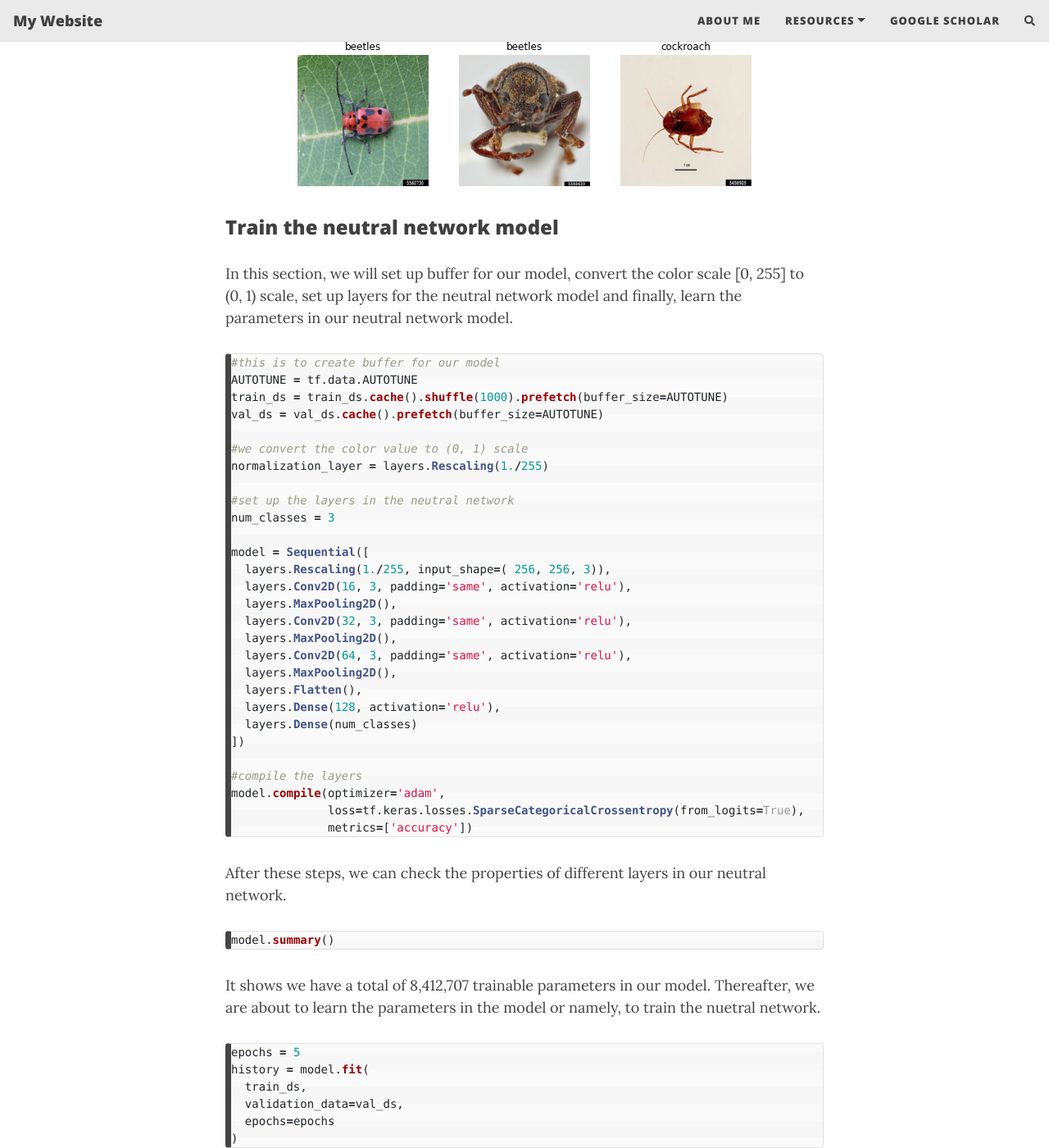
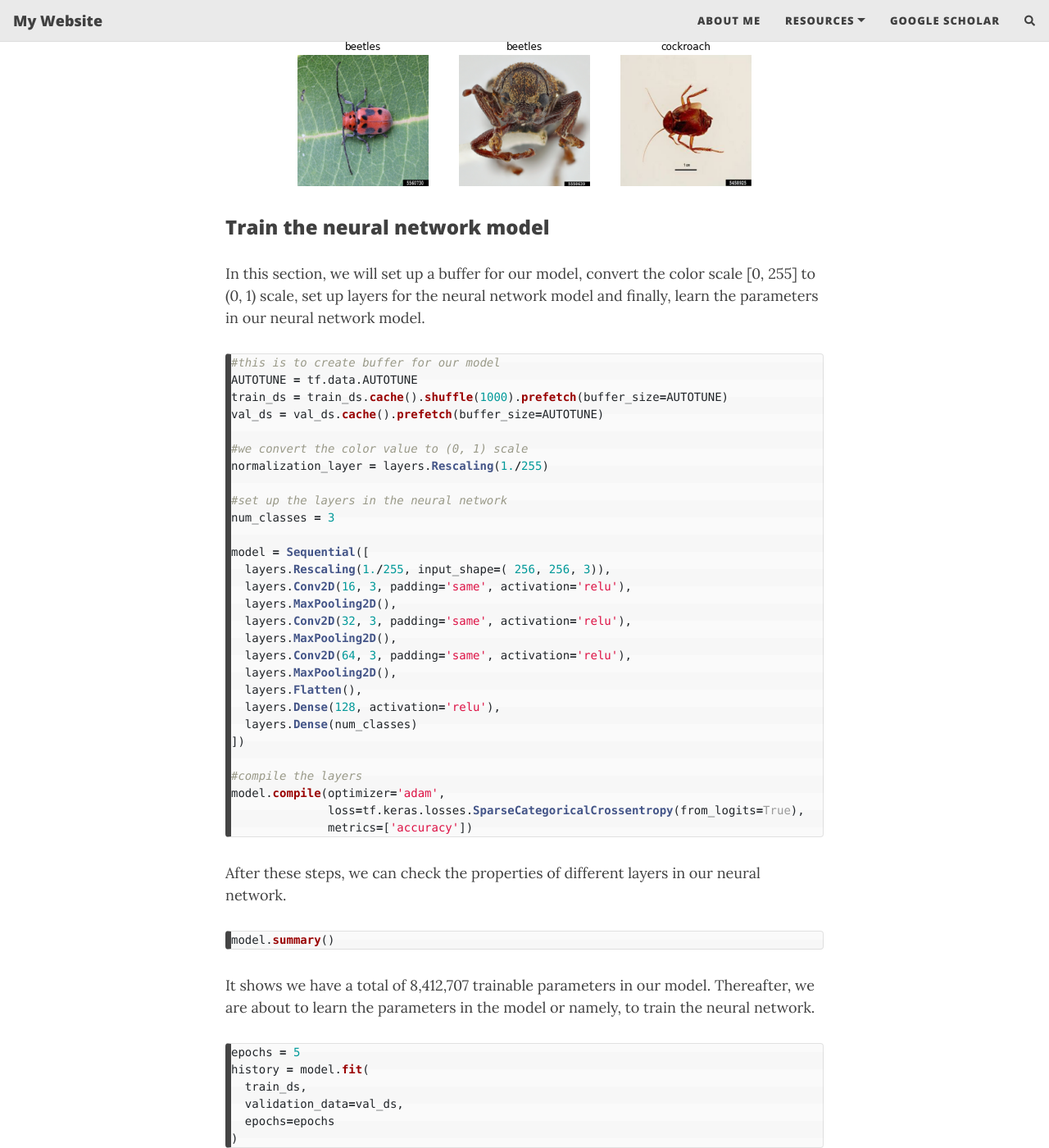
Before and after one commit to Lujun995/lujun995.github.io, a Jekyll site: the page built from _posts/2021-11-15-Deep-Learning-and-SHAP.md, in a window 1280 px wide and 1400 px high, scrolled down 4117 px. Shown: the whole window at 82% size. Built offline with Jekyll 4.4.1, drawn with Linux system fonts in a browser that asks for light colours; nearby versions of some CDN libraries; comment, search, counter and statistics services are not loaded; some of the changed text lies outside the part shown.

Commit message:
Update 2021-11-15-Deep-Learning-and-SHAP.md

```diff
--- a/_posts/2021-11-15-Deep-Learning-and-SHAP.md
+++ b/_posts/2021-11-15-Deep-Learning-and-SHAP.md
@@ -72,9 +72,9 @@ PIL.Image.open(str(dragonflies[175]))
 
 ![Illustrate](/assets/img/dragonfly175.png){: .mx-auto.d-block :}
 
-### Configure the neutral network model
+### Configure the neural network model
 
-We need to set the training dataset (using the photos in "train" folder) and test dataset (using the "test" folder) for our neutral network model. Here we use functions in `tensorflow.keras` to help set up the configuration. We first set the training set and test set, and check the names of the 3 classes in our dataset.
+We need to set the training dataset (using the photos in the "train" folder) and the test dataset (using the "test" folder) for our neural network model. Here we use functions in `tensorflow.keras` to help set up the configuration. We first set the training set and test set, and check the names of the 3 classes in our dataset.
 
 {% highlight python %}
 train_ds = tf.keras.utils.image_dataset_from_directory(directory = "insects/train")
@@ -111,9 +111,9 @@ for images, labels in train_ds.take(1):
 
 ![Illustrate](/assets/img/9visuals.png){: .mx-auto.d-block :}
 
-### Train the neutral network model
+### Train the neural network model
 
-In this section, we will set up buffer for our model, convert the color scale [0, 255] to (0, 1) scale, set up layers for the neutral network model and finally, learn the parameters in our neutral network model.
+In this section, we will set up a buffer for our model, convert the color scale [0, 255] to (0, 1) scale, set up layers for the neural network model and finally, learn the parameters in our neural network model.
 
 {% highlight python %}
 #this is to create buffer for our model
@@ -124,7 +124,7 @@ val_ds = val_ds.cache().prefetch(buffer_size=AUTOTUNE)
 #we convert the color value to (0, 1) scale
 normalization_layer = layers.Rescaling(1./255)
 
-#set up the layers in the neutral network
+#set up the layers in the neural network
 num_classes = 3
 
 model = Sequential([
@@ -146,13 +146,13 @@ model.compile(optimizer='adam',
               metrics=['accuracy'])
 {% endhighlight %}
 
-After these steps, we can check the properties of different layers in our neutral network.
+After these steps, we can check the properties of different layers in our neural network.
 
 {% highlight python %}
 model.summary()
 {% endhighlight %}
 
-It shows we have a total of 8,412,707 trainable parameters in our model. Thereafter, we are about to learn the parameters in the model or namely, to train the nuetral network.
+It shows we have a total of 8,412,707 trainable parameters in our model. Thereafter, we are about to learn the parameters in the model or namely, to train the neural network.
 
 {% highlight python %}
 epochs = 5
```
Also changed, not shown: other parts of _posts/2021-11-15-Deep-Learning-and-SHAP.md (+7 -7 lines).
